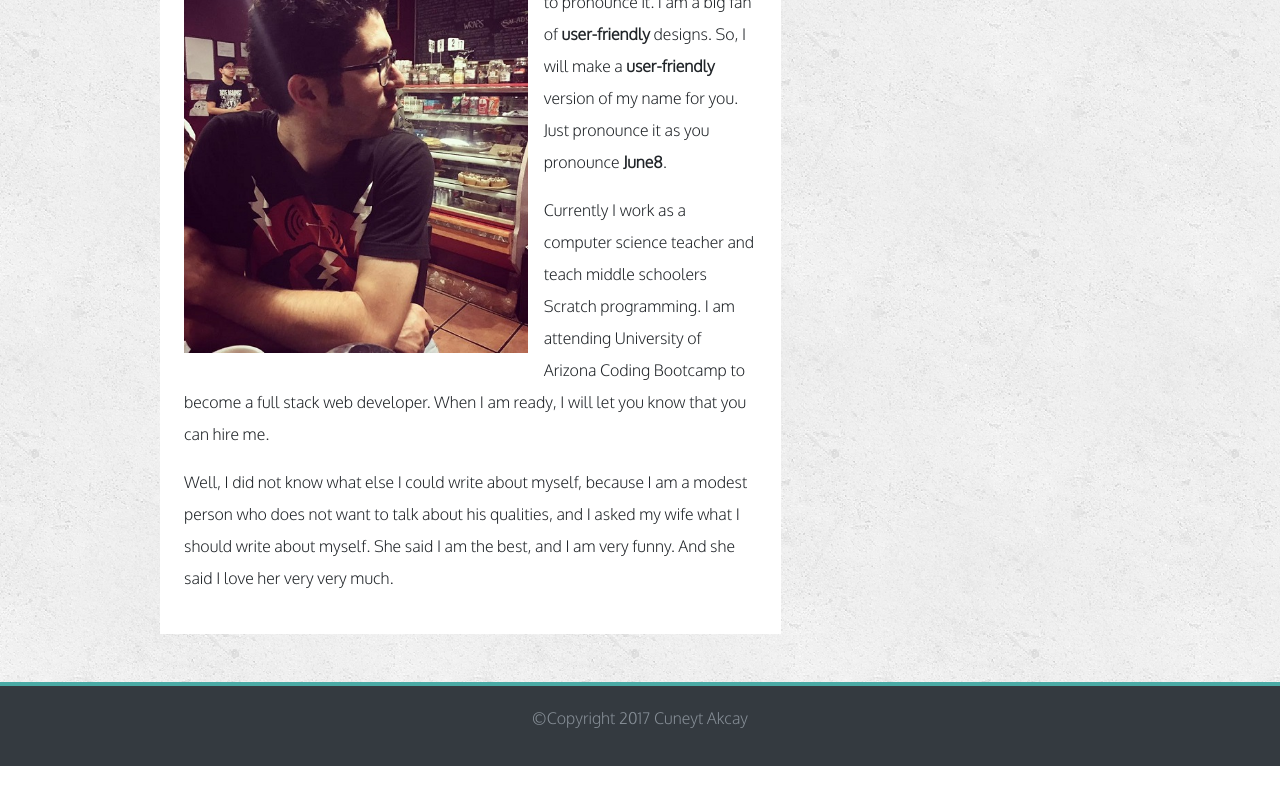
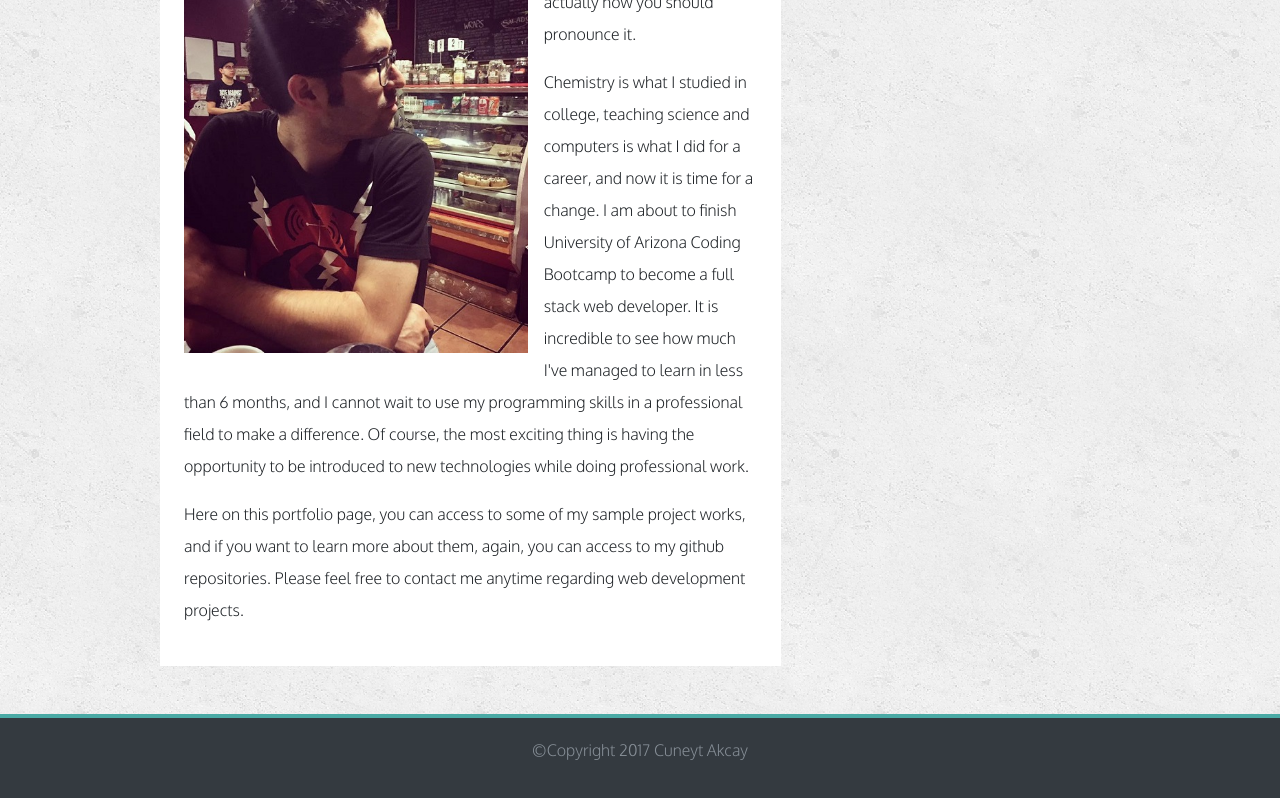
Before and after one commit to cuneytakcay/Bootstrap-Portfolio, a plain HTML site: page index.html in a window 1280 px wide. Shown: the part 304-1102 px from the top of the page. Before the commit the page ends 1070 px from the top, so only its background shows below. Drawn offline with nearby package versions, Linux system fonts and the light colour scheme; a web font is replaced by a local one.

Commit message:
changed about me script

```diff
--- a/index.html
+++ b/index.html
@@ -40,11 +40,11 @@
 				<div class="col-12 col-sm-8 bg-white p-4 mb-5 about-section">
 					<h2 class="text-info">About Me</h2><hr>
 					<img src="assets/images/cuneyt_akcay.jpg" alt="Cuneyt Akcay" class="float-left mw-100 mt-2 mb-3 mr-3" id="profile-img">
-					<p>Hello! My name is Cuneyt. I know it is hard to guess how to pronounce it. I am a big fan of <strong>user-friendly</strong> designs. So, I will make a <strong>user-friendly</strong> version of my name for you. Just pronounce it as you pronounce <strong>June8</strong>.</p>
+					<p>Hello! My name is Cuneyt, or just call me June8 which actually how you should pronounce it.</p>
 
-					<p>Currently I work as a computer science teacher and teach middle schoolers Scratch programming. I am attending University of Arizona Coding Bootcamp to become a full stack web developer. When I am ready, I will let you know that you can hire me.</p>
+					<p>Chemistry is what I studied in college, teaching science and computers is what I did for a career, and now it is time for a change. I am about to finish University of Arizona Coding Bootcamp to become a full stack web developer. It is incredible to see how much I've managed to learn in less than 6 months, and I cannot wait to use my programming skills in a professional field to make a difference. Of course, the most exciting thing is having the opportunity to be introduced to new technologies while doing professional work.</p>
 
-					<p>Well, I did not know what else I could write about myself, because I am a modest person who does not want to talk about his qualities, and I asked my wife what I should write about myself. She said I am the best, and I am very funny. And she said I love her very very much.</p>
+					<p>Here on this portfolio page, you can access to some of my sample project works, and if you want to learn more about them, again, you can access to my github repositories. Please feel free to contact me anytime regarding web development projects.</p>
 				</div>
 
 				<div class="col-12 col-sm-4 card border-0 bg-white pt-3 mb-5 h-100 about-aside">
```
